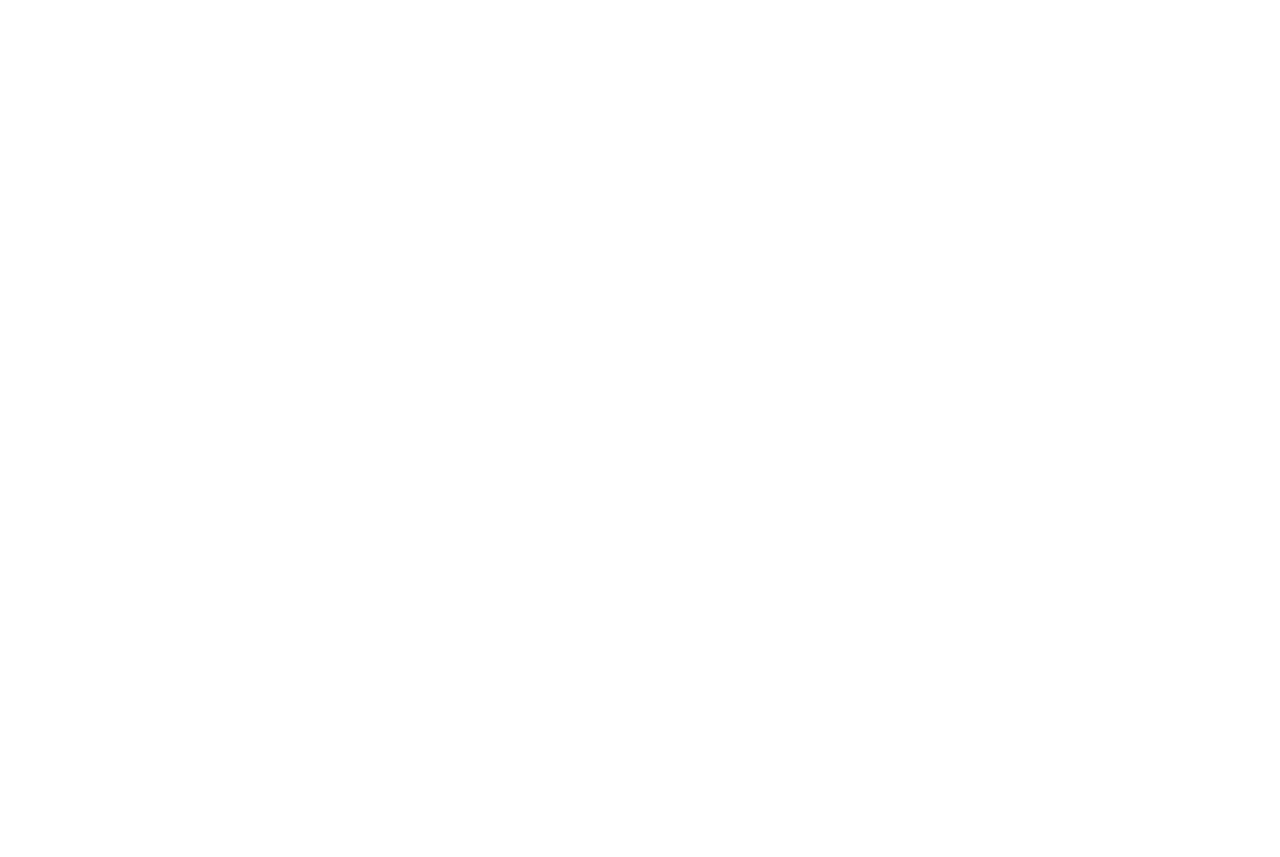
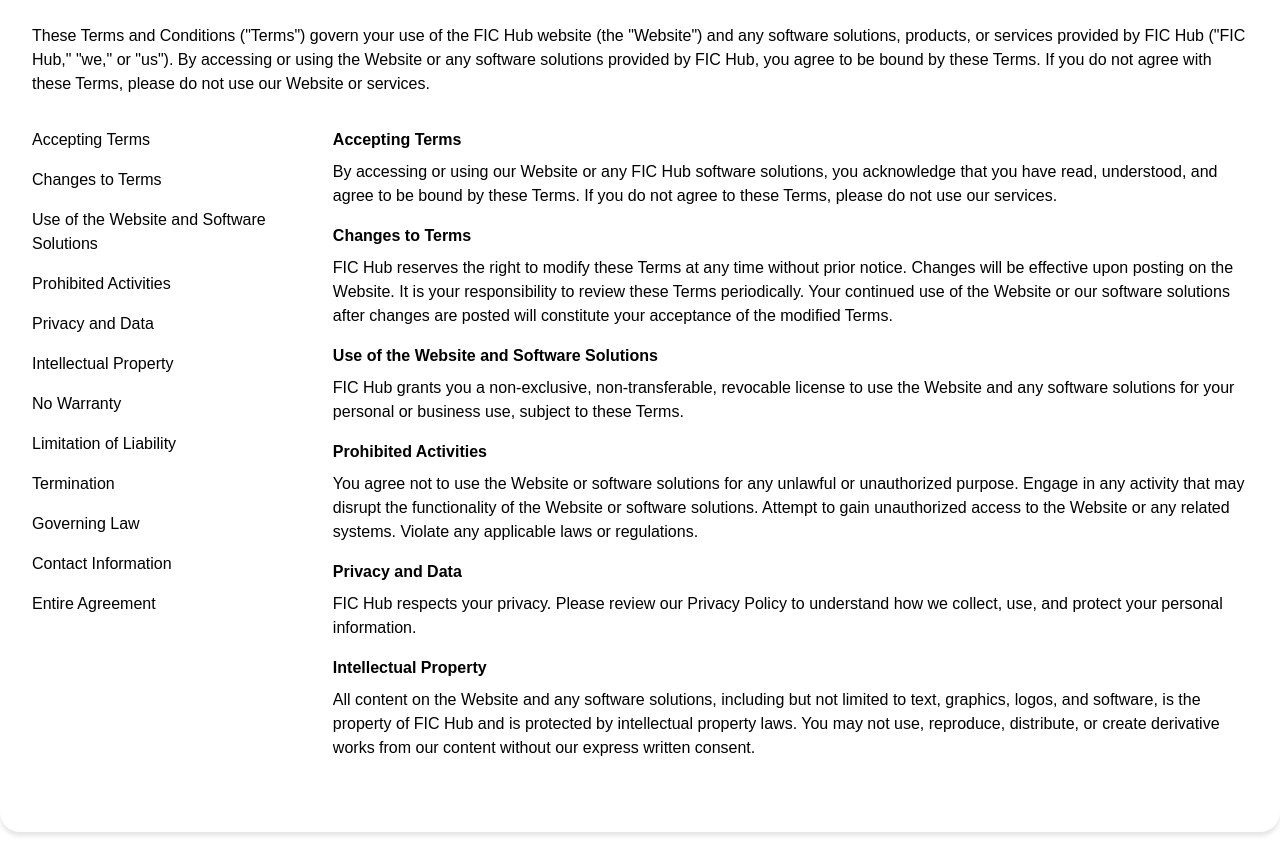
Before and after one commit to Codmify/codmify-main-website, a Next.js app: page /t-and-c in a window 1280 px wide. Before the commit this address had no page. Shown: the part 440-1297 px from the top of the page. Before the commit the page ends 800 px from the top, so only its background shows below. Built offline with nearby package versions, Linux system fonts and the light colour scheme; a web font is replaced by a local one.

Commit message:
added t-and-c page

```diff
--- a/package.json
+++ b/package.json
@@ -17,12 +17,14 @@
     "react": "^18",
     "react-dom": "^18",
     "react-icons": "^5.2.1",
+    "react-scroll": "^1.9.0",
     "swiper": "^11.1.9"
   },
   "devDependencies": {
     "@types/node": "^20",
     "@types/react": "^18",
     "@types/react-dom": "^18",
+    "@types/react-scroll": "^1.8.10",
     "eslint": "^8",
     "eslint-config-next": "14.2.5",
     "typescript": "^5"
--- a/src/app/about-us/page.tsx
+++ b/src/app/about-us/page.tsx
@@ -1,6 +1,4 @@
 import LandingSpecial from "@/components/LandingSpecial";
-import { Box, Button, Stack, Typography } from "@mui/material";
-import Image from "next/image";
 import React from "react";
 import Content from "./content";
 
--- a/src/app/globals.css
+++ b/src/app/globals.css
@@ -128,3 +128,8 @@
 .swiper-button-next::before {
   content: url(/next.svg);
 }
+
+li .active {
+  color: #000080;
+  font-weight: 600;
+}
--- /dev/null
+++ b/src/app/t-and-c/conditions.tsx
@@ -0,0 +1,63 @@
+"use client";
+
+import { tandCs } from "@/utils/tAndCs";
+import { Box, Stack, Typography } from "@mui/material";
+import React from "react";
+import { Link, Element } from "react-scroll";
+
+export default function Conditions() {
+  return (
+    <Stack
+      position={"relative"}
+      mt={4}
+      direction={{ md: "row" }}
+      gap={{ md: 4, lg: 8 }}
+    >
+      <Stack
+        spacing={2}
+        display={{ xs: "none", md: "flex" }}
+        width={250}
+        component={"ul"}
+        sx={{
+          li: {
+            listStyle: "none",
+          },
+        }}
+      >
+        {tandCs.map((item) => (
+          <Typography
+            key={item.key}
+            component={"li"}
+            sx={{ cursor: "pointer", width: "fit-content" }}
+          >
+            <Link
+              containerId="containerElement"
+              activeClass="active"
+              to={item.key}
+              spy={true}
+              smooth={true}
+            >
+              {item.title}
+            </Link>
+          </Typography>
+        ))}
+      </Stack>
+      <Stack
+        position={"sticky"}
+        spacing={2}
+        width={{ md: "calc(100% - 250px)" }}
+        height={{ md: "calc(100dvh - 160px)" }}
+        sx={{ overflowY: "auto" }}
+        className="element"
+        id="containerElement"
+      >
+        {tandCs.map((item) => (
+          <Element key={item.key} name={item.key}>
+            <Typography fontWeight={600}>{item.title}</Typography>
+            <Typography mt={1}>{item.content}</Typography>
+          </Element>
+        ))}
+      </Stack>
+    </Stack>
+  );
+}
--- /dev/null
+++ b/src/app/t-and-c/page.tsx
@@ -0,0 +1,24 @@
+/* eslint-disable react/no-unescaped-entities */
+import LandingSpecial from "@/components/LandingSpecial";
+import { Typography } from "@mui/material";
+import React from "react";
+import Conditions from "./conditions";
+
+export default function AboutUs() {
+  return (
+    <LandingSpecial
+      title="Terms and Condition"
+      subtitle="Get in touch with us for collaborations, inquiries, or to learn more about our services. We're here to assist you!"
+    >
+      <Typography>
+        These Terms and Conditions ("Terms") govern your use of the FIC Hub
+        website (the "Website") and any software solutions, products, or
+        services provided by FIC Hub ("FIC Hub," "we," or "us"). By accessing or
+        using the Website or any software solutions provided by FIC Hub, you
+        agree to be bound by these Terms. If you do not agree with these Terms,
+        please do not use our Website or services.
+      </Typography>
+      <Conditions />
+    </LandingSpecial>
+  );
+}
--- a/src/components/LandingSpecial.tsx
+++ b/src/components/LandingSpecial.tsx
@@ -50,12 +50,12 @@
       >
         <Box
           bgcolor={"white"}
+          position="relative"
           minHeight={500}
           borderRadius={{ lg: "20px" }}
           py={{ xs: 4, md: 8 }}
           px={{ xs: 1, md: 4 }}
-          sx={{boxShadow: "0px 4px 4px #0000001A", mb: '4em'}}
-
+          sx={{ boxShadow: "0px 4px 4px #0000001A", mb: "4em" }}
         >
           {children}
         </Box>
--- /dev/null
+++ b/src/utils/tAndCs.ts
@@ -0,0 +1,68 @@
+export const tandCs = [
+  {
+    title: "Accepting Terms",
+    key: "accepting-terms",
+    content:
+      "By accessing or using our Website or any FIC Hub software solutions, you acknowledge that you have read, understood, and agree to be bound by these Terms. If you do not agree to these Terms, please do not use our services.",
+  },
+  {
+    title: "Changes to Terms",
+    key: "changes-to-terms",
+    content:
+      "FIC Hub reserves the right to modify these Terms at any time without prior notice. Changes will be effective upon posting on the Website. It is your responsibility to review these Terms periodically. Your continued use of the Website or our software solutions after changes are posted will constitute your acceptance of the modified Terms.",
+  },
+  {
+    title: "Use of the Website and Software Solutions",
+    key: "use-of-website",
+    content:
+      "FIC Hub grants you a non-exclusive, non-transferable, revocable license to use the Website and any software solutions for your personal or business use, subject to these Terms.",
+  },
+  {
+    title: "Prohibited Activities",
+    key: "prohibited-activities",
+    content:
+      "You agree not to use the Website or software solutions for any unlawful or unauthorized purpose. Engage in any activity that may disrupt the functionality of the Website or software solutions. Attempt to gain unauthorized access to the Website or any related systems. Violate any applicable laws or regulations.",
+  },
+  {
+    title: "Privacy and Data",
+    key: "privacy-and-data",
+    content:
+      "FIC Hub respects your privacy. Please review our Privacy Policy to understand how we collect, use, and protect your personal information.",
+  },
+  {
+    title: "Intellectual Property",
+    key: "intellectual-property",
+    content:
+      "All content on the Website and any software solutions, including but not limited to text, graphics, logos, and software, is the property of FIC Hub and is protected by intellectual property laws. You may not use, reproduce, distribute, or create derivative works from our content without our express written consent.",
+  },
+  {
+    title: "No Warranty",
+    key: "no-warranty",
+    content: `FIC Hub provides the Website and software solutions on an "as is" and "as available" basis. We do not warrant that our services will be error-free or uninterrupted.`,
+  },
+  {
+    title: "Limitation of Liability",
+    key: "Limitation of-liability",
+    content: `FIC Hub shall not be liable for any direct, indirect, incidental, special, consequential, or punitive damages arising from your use of the Website or software solutions.`,
+  },
+  {
+    title: "Termination",
+    key: "termination",
+    content: `FIC Hub may, at its sole discretion, terminate your access to the Website or software solutions at any time, with or without cause.`,
+  },
+  {
+    title: "Governing Law",
+    key: "governing-law",
+    content: `These Terms are governed by and construed in accordance with the laws of [Your Jurisdiction], without regard to its conflict of laws principles.`,
+  },
+  {
+    title: "Contact Information",
+    key: "contact-information",
+    content: `For any questions or concerns regarding these Terms, please contact us at [Your Contact Information].`,
+  },
+  {
+    title: "Entire Agreement",
+    key: "entire-agreement",
+    content: `These Terms constitute the entire agreement between you and FIC Hub regarding the use of the Website and software solutions and supersede any prior agreements. By using FIC Hub's Website and software solutions, you acknowledge that you have read and understood these Terms and agree to be bound by them. If you do not agree with these Terms, please refrain from using our services`,
+  },
+];
--- a/src/wrappers/LandingPage.tsx
+++ b/src/wrappers/LandingPage.tsx
@@ -1,3 +1,5 @@
+"use client";
+
 import Footer from "@/components/Footer";
 import Navbar from "@/components/Navbar";
 import { Box } from "@mui/material";
```
Also changed, not shown: 2 other files (tests, documents, lock files or other folders).
